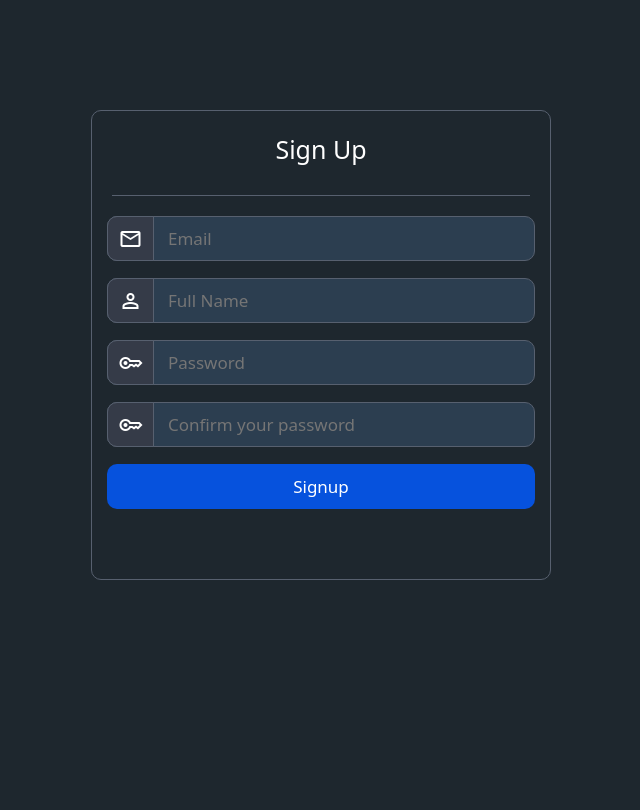
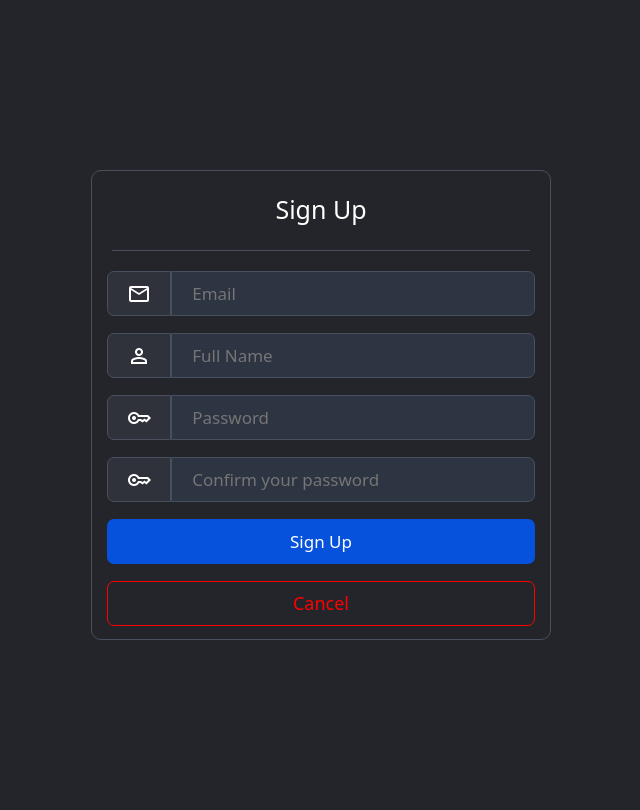
Before and after one commit to xxPHDEVxx/Notes, a PHP site: page /prwb_2324_a03/view/view_signup.php in a window 1280 px wide. Shown: the whole page, without its empty margins (319-959 px from the left). Before the commit the page ends 580 px from the top, so only its background shows below. Run offline with PHP 8.4, Linux system fonts and the light colour scheme; the template is opened without the code that fills it, so the values that code supplies are empty.

Commit message:
feat(signup): l'ajout d'une bordure lumineuse lors du focus

```diff
--- a/css/style.css
+++ b/css/style.css
@@ -5,75 +5,84 @@
 }
 body{
 
-   background-color: #1e272e;
+   background-color:#23252a;/*#1e272e; */
    overflow: hidden;
-
 }
 .container{
     max-width: 500px;
     padding: 0 20px;
-    margin: 110px auto;
+    margin: 170px auto;
+}
+
+.main{
+   width: 100%;
+   height: 370px;
+   border-radius: 10px;
+   border: 1.5px solid #48505f;
+}
+.signup {
+    height: 470px;
 
 }
-.main{
-   width: 100%;
-   border-radius: 10px;
-   border: 1.5px solid #57606f;
-}
-#login {
-    height: 370px;
-}
-#signup{
-    height: 470px;
-}
+
+
 .main .title{
-
     color: #fff;
-    height: 65px;
-    border-bottom: 1.5px solid #57606f;
+    height: 60px;
+    border-bottom: 1.5px solid #48505f;
     font-size: 25px;
     font-weight: 500;
     text-align: center;
     margin: 20px;
+}
+
+.main form{
+  padding: 0 15px 0 15px ;
+}
+
+.main form .inputbox{
+
+    height: 45px;
+    margin-bottom: 17px;
+    position: relative;
+}
+
+.main form .inputbox input{
+    outline: none;
+
+    background: #2d3442;
+    padding-left: 20px;
+    color: white;
+    font-size: 17px;
+    height: 100%;
+ }
+ .text input{
+    margin-left: 15%;
+    width: 85%;
+    border-radius:0 7px 7px 0;
+    border: 1.5px solid #48505f;
+}
+ input:focus {
+    border: 1.5px solid lightblue;
+    /*border-color: rgb(46, 46, 204);*/
+    box-shadow: 0 0 10px 2px rgba(62, 117, 205, 0.953);
+
+}
 
 
 
-}
-.main form{
-  padding: 0 15px 0 15px ;
-}
-.main form .inputbox{
-
-    height: 45px;
-
-    margin-bottom: 17px;
-    position: relative;
-
-}
-.main form .inputbox input{
-    height: 100%;
-    width: 100%;
-    outline: none;
-    border-radius: 10px;
- }
-.main form .text input{
-    border: 1.5px solid #57606f;
-    background: #2c3e50;
-    padding-left: 60px;
-    color: white;
-    font-size: 17px;
-}
 
 .main form .inputbox i{
     position: absolute;
-    width: 47px;
+    width: 15%;
     height: 100%;
-    border: 1.5px solid #57606f;
-    border-radius: 10px 0 0 10px;
+    border: 1.5px solid #48505f;
+    border-radius: 7px 0 0 7px;
     display: flex;
     align-items: center;
     justify-content: center;
-    background:#353b48;
+    background:#2f323a;
+
 
 }
 
@@ -87,6 +96,8 @@ body{
     cursor: pointer;
     font-size: 17px;
     font-weight: 500;
+    width: 100%;
+    border-radius: 7px;
 }
 
 .main form .subscribe-link a{
@@ -107,7 +118,7 @@ body{
    list-style-type: none;
 }
 .main form .cancel input{
-    background-color: #1e272e; ;
+    background-color: #23252a;/*#1e272e;*/
     border: 1px solid red;
     color: red;
     font-size: 18px;
--- a/view/view_signup.php
+++ b/view/view_signup.php
@@ -13,7 +13,7 @@
 </head>
 <body>
     <div class="container">
-    <div class="main" id ="signup">
+    <div class="main signup">
     <div class="title">Sign Up</div>
     <form action="main/signup" method="post">
             <div class="inputbox text">
@@ -32,7 +32,18 @@
              <i class="material-symbols-outlined">key</i>
              <input id="password_confirm" name="password_confirm" type="password" placeholder="Confirm your password" value="<?= $password_confirm ?>">
             </div>
-            <?php if (count($errors) != 0): ?>
+
+
+
+            <div class="inputbox button login" >
+                <input type="submit" value="Sign Up">
+            </div>
+            <div class="inputbox button cancel" >
+                <input type="button" value="Cancel" onclick="window.location.href='main/login';">
+            </div>
+
+    </form>
+    <?php if (count($errors) != 0): ?>
                 <div class="errors">
 
                     <ul>
@@ -44,17 +55,8 @@
             <?php endif; ?>
 
 
-            <div class="inputbox button login" >
-                <input type="submit" value="Signup">
-            </div>
-          <!--  <div class="inputbox button cancel" >
-                <input type="button" value="cancel">
-            </div> -->
-
-    </form>
-
-
      </div>
     </div>
+
   </body>
 </html>
```
Also changed, not shown: view/view_login.php (+5 -4 lines), view/burger_icon.html (added).
